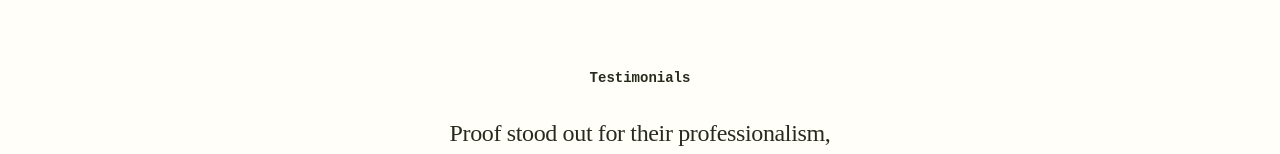
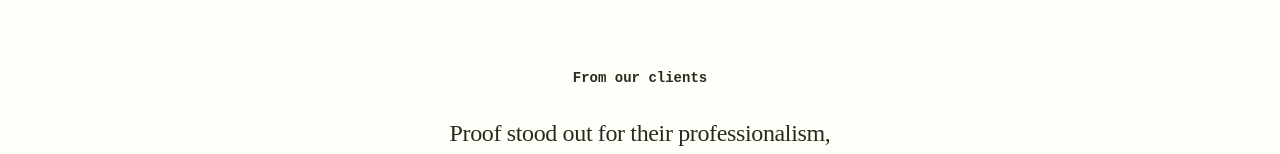
Before and after one commit to mmergal92/Proof_website, a React (Create React App) app: page / in a window 1280 px wide. Shown: the part 1065-1219 px from the top of the page. Built offline with nearby package versions, Linux system fonts and the light colour scheme; the HTML template or start-up script is replaced by a standard one; a web font is replaced by a local one.

Commit message:
changing text

```diff
--- a/src/components/translations.js
+++ b/src/components/translations.js
@@ -4,7 +4,7 @@ const tData = {
       about: "About",
       email: "Email us",
       headline: "Fresh and imaginative experiences for the internet and elsewhere.",
-      testimonials: "Testimonials",
+      testimonials: "From our clients",
       rights: "2025. All Rights Reserved.",
       lang: "En español",
       lorem: "Riddim Ipsum",
@@ -45,7 +45,7 @@ const tData = {
       about: "Acerca de",
       email: "Contáctanos",
       headline: "Experiencias frescas e imaginativas para el internet y más allá.",
-      testimonials: "Testimonios",
+      testimonials: "De parte de nuestros clientes",
       rights: "2025. Todos los derechos reservados.",
       lang: "In english",
       lorem: "Ritmo Ipsum",
```
